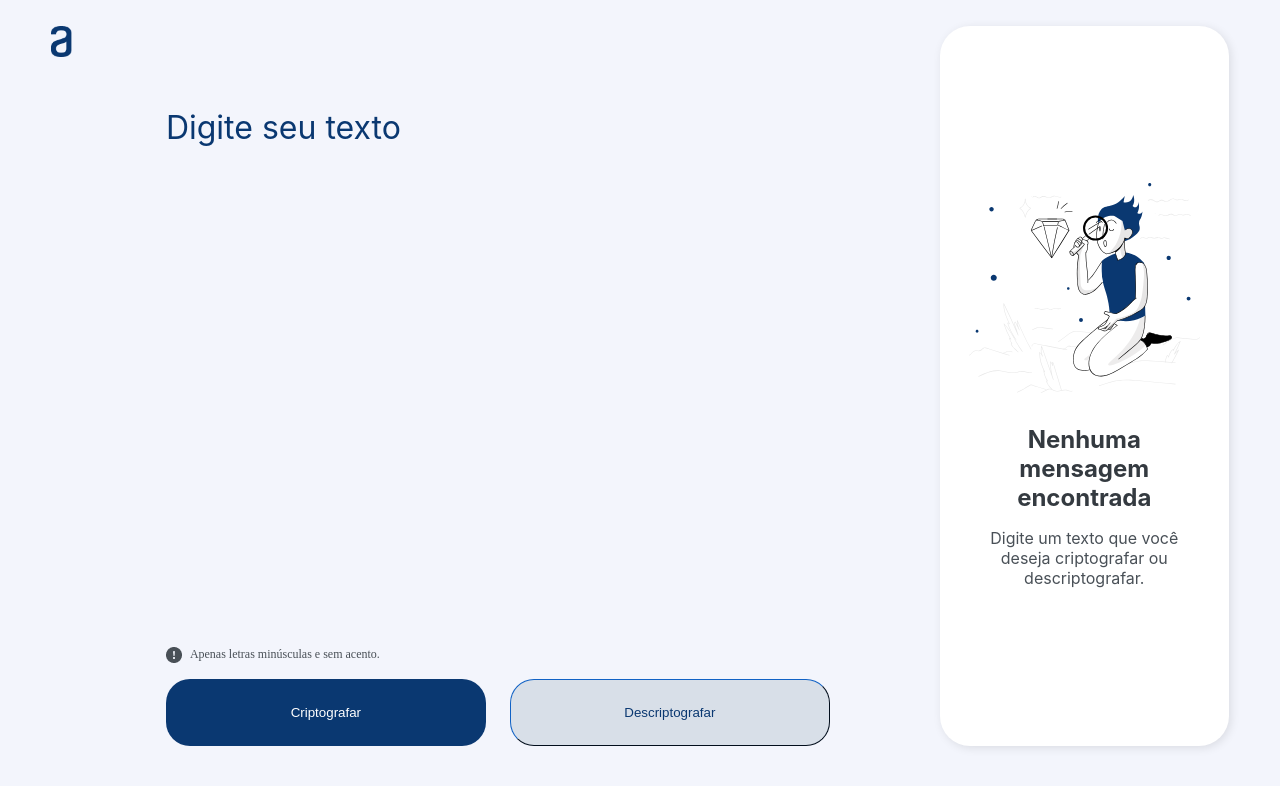
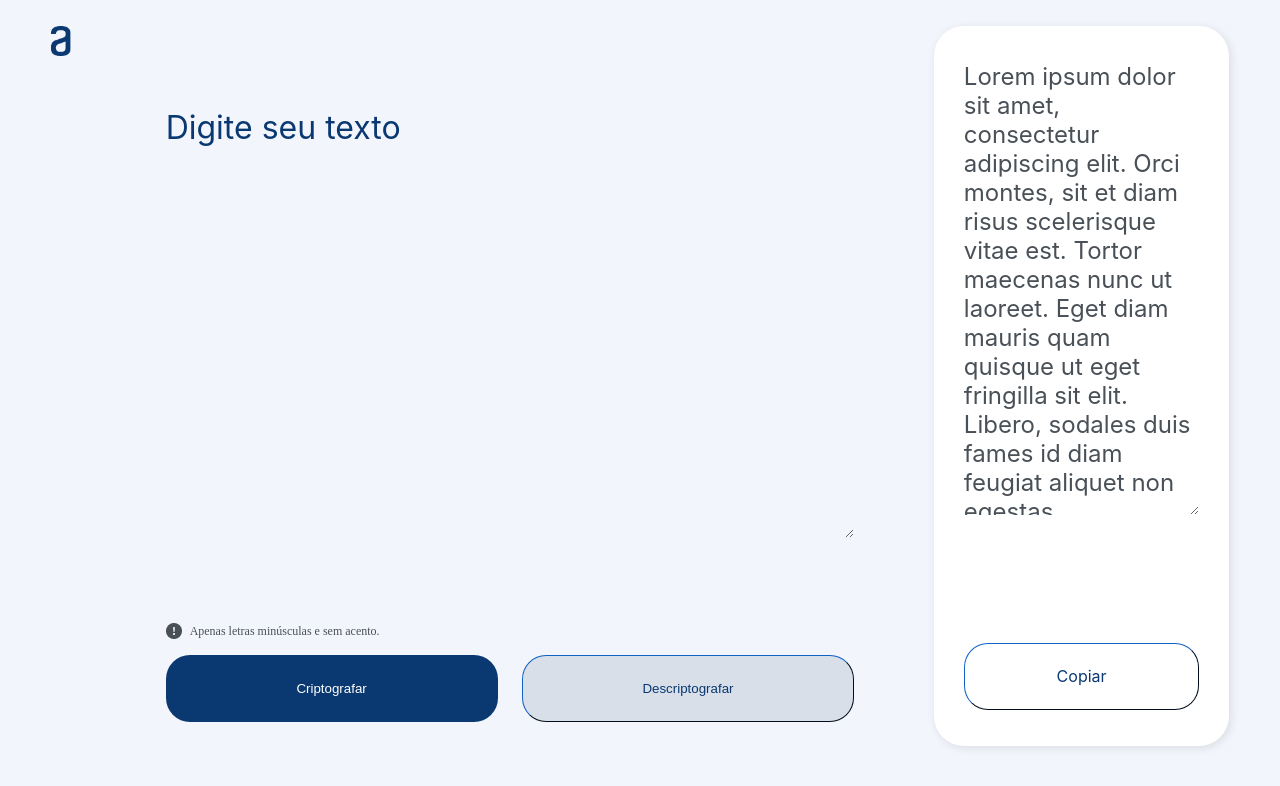
Before and after one commit to viniciusbbastos/Projeto-decodificador-alura---HTML-CSS-e-Javascript, a plain HTML site: page index.html in a window 1280 px wide. Both pictures are taken after a click on the button "Criptografar". Drawn offline with Linux system fonts and the light colour scheme.

Commit message:
Add files via upload

```diff
--- a/index.html
+++ b/index.html
@@ -4,29 +4,34 @@
     <meta charset="UTF-8">
     <meta name="viewport" content="width=device-width, initial-scale=1.0">
     <link rel="stylesheet" href="./style/style.css">
+
     <title>Decodificador</title>
 </head>
 <body>
-
+    <script src="script.js"></script>
     <main class="conteudo">
         <figure class="conteudo__figuras">
             <img class="conteudo__figuras__logo" src="./assets/logo-alura.png" alt="Logo alura">
         </figure>
         <section class="conteudo__criptografia">
-            <input class="conteudo__criptografia__caixa" type="text" name="campo" value="Digite seu texto">
+            <textarea name="texto" id="conteudo__criptografia__caixa" onfocus="limparTexto(this)" onblur="reporTexto(this)">Digite seu texto</textarea>
             <div class="conteudo__criptografia__info">
                 <p class="conteudo__criptografia__info__texto"><img class="conteudo__criptografia__info__imagem" src="./assets/exclamacao.png" alt="exclamacao logo">Apenas letras minúsculas e sem acento.</p>
                 <div class="conteudo__criptografia__info__button">
-                    <button class="conteudo__criptografia__info__button__crip">Criptografar</button>
-                    <button class="conteudo__criptografia__info__button__decrip">Descriptografar</button>
+                    <button class="conteudo__criptografia__info__button__crip" onclick="criptografar()">Criptografar</button>
+                    <button class="conteudo__criptografia__info__button__decrip" onclick="descriptografar()">Descriptografar</button>
                 </div>
             </div>
         </section>
         <section class="conteudo__mostra">
-            <img class="conteudo__mostra__imagem" src="./assets/pessoa-luupa.svg" alt="Pessoa com uma lupa">
-            <div class="conteudo__mostra__info">
+            <img id="conteudo__mostra__imagem" src="./assets/pessoa-luupa.svg" alt="Pessoa com uma lupa">
+            <div id="conteudo__mostra__info">
                 <h1 class="conteudo__mostra__info__subtitulo">Nenhuma mensagem encontrada</h1>
                 <p class="conteudo__mostra__info__texto">Digite um texto que você deseja criptografar ou descriptografar.</p>
+            </div>
+            <div id="conteudo__mostra__alt">
+                <textarea id="conteudo__mostra__resultado">Lorem ipsum dolor sit amet, consectetur adipiscing elit. Orci montes, sit et diam risus scelerisque vitae est. Tortor maecenas nunc ut laoreet. Eget diam mauris quam quisque ut eget fringilla sit elit. Libero, sodales duis fames id diam feugiat aliquet non egestas.</textarea>
+                <button id="conteudo__mostra__copiar" onclick="copiar()">Copiar</button>
             </div>
         </section>
     </main>
--- /dev/null
+++ b/script.js
@@ -0,0 +1,67 @@
+
+
+function limparTexto(textarea) {
+    if (textarea.value === "Digite seu texto") {
+        textarea.value = "";
+        textarea.classList.add("digitando");
+    }
+}
+
+function reporTexto(textarea) {
+    if (textarea.value === "") {
+        textarea.value = "Digite seu texto";
+        textarea.classList.remove("digitando");
+    }
+}
+
+function criptografar() {
+    let imagem = document.getElementById("conteudo__mostra__imagem");
+    let textoInfo = document.getElementById("conteudo__mostra__info");
+    let alternativo = document.getElementById("conteudo__mostra__alt");
+    let textoLimpo = document.getElementById("conteudo__criptografia__caixa");
+    let caixaTexto = document.getElementById("conteudo__mostra__resultado");
+
+    alternativo.style.display = "none";
+
+    if (alternativo.style.display === "none") {
+        if (screen.width > 768) {
+            imagem.style.display = "none";
+        }
+        textoInfo.style.display = "none";
+        alternativo.style.display = "flex";
+    }
+
+    if (textoLimpo.value !== "Digite seu texto") {
+        caixaTexto.value = textoLimpo.value.replace(/e/g, "enter").replace(/i/g, "imes").replace(/a/g, "ai").replace(/o/g, "ober").replace(/u/g, "ufat");
+        textoLimpo.value = "Digite seu texto";
+    }
+}
+
+function descriptografar() {
+    let imagem = document.getElementById("conteudo__mostra__imagem");
+    let textoInfo = document.getElementById("conteudo__mostra__info");
+    let alternativo = document.getElementById("conteudo__mostra__alt");
+    let textoLimpo = document.getElementById("conteudo__criptografia__caixa");
+    let caixaTexto = document.getElementById("conteudo__mostra__resultado");
+
+    alternativo.style.display = "none";
+
+    if (alternativo.style.display === "none") {
+        if (screen.width > 768) {
+            imagem.style.display = "none";
+        }
+        textoInfo.style.display = "none";
+        alternativo.style.display = "flex";
+    }
+
+    if (textoLimpo.value !== "Digite seu texto") {
+        caixaTexto.value = textoLimpo.value.replace(/enter/g, "e").replace(/imes/g, "i").replace(/ai/g, "a").replace(/ober/g, "o").replace(/ufat/g, "u");
+        textoLimpo.value = "Digite seu texto";
+    }
+}
+
+function copiar() {
+    let caixaTexto = document.getElementById("conteudo__mostra__resultado");
+
+    navigator.clipboard.writeText(caixaTexto.value);
+}
--- a/style/style.css
+++ b/style/style.css
@@ -13,19 +13,6 @@ body {
     height: 100vh;
 }
 
-/* .cabecalho {
-    display: flex;
-    margin: 2% 4%;
-}
-
-.cabecalho__figuras {
-    width: 5%;
-}
-
-.cabecalho__figuras__logo {
-    width: 35%;
-} */
-
 .conteudo {
     display: flex;
     justify-content: space-between;
@@ -40,7 +27,7 @@ body {
 }
 
 .conteudo__figuras__logo {
-    width: 60%;
+    width: 20px;
 }
 
 .conteudo__criptografia {
@@ -48,13 +35,16 @@ body {
     flex-direction: column;
     justify-content: space-between;
     padding-top: 7%;
+    padding-bottom: 2%;
     width: 60%;
     height: auto;
 }
 
-.conteudo__criptografia__caixa {
-    background-color: var(--cor-primaria);
-    border: 0;
+#conteudo__criptografia__caixa {
+    background-color: transparent;
+    border: none;
+    outline: none;
+    height: 70%;
     color: var(--cor-secundaria);
     font-family: 'Inter', sans-serif;
     font-size: 2rem;
@@ -84,18 +74,20 @@ body {
 }
 
 .conteudo__criptografia__info__button__crip {
+    cursor: pointer;
     background-color: var(--cor-secundaria);
     color: white;
-    width: 320px;
+    width: 100%;
     height: 67px;
     border: none;
     border-radius: 24px;
 }
 
 .conteudo__criptografia__info__button__decrip {
+    cursor: pointer;
     background-color: #D8DFE8;
     color: var(--cor-secundaria);
-    width: 320px;
+    width: 100%;
     height: 67px;
     border-width: 1px;
     border-radius: 24px;
@@ -115,11 +107,11 @@ body {
     border-radius: 30px;
 }
 
-.conteudo__mostra__imagem {
+#conteudo__mostra__imagem {
     width: 80%;
 }
 
-.conteudo__mostra__info {
+#conteudo__mostra__info {
     display: flex;
     flex-direction: column;
     text-align: center;
@@ -140,3 +132,67 @@ body {
     color: #495057;
     font-size: 1rem;
 }
+
+#conteudo__mostra__alt {
+    display: none;
+    height: 90%;
+    width: 80%;
+    flex-direction: column;
+    justify-content: space-between;
+
+}
+
+#conteudo__mostra__resultado {
+    background-color: transparent;
+    border: none;
+    outline: none;
+    overflow: hidden;
+    font-family: 'Inter', sans-serif;
+    height: 70%;
+    font-size: 1.5rem;
+    color: #495057;
+}
+
+#conteudo__mostra__copiar {
+    cursor: pointer;
+    background-color: transparent;
+    font-size: 1rem;
+    font-family: 'Inter', sans-serif;
+    color: var(--cor-secundaria);
+    height: 67px;
+    border-width: 1px;
+    border-radius: 24px;
+    border-color: var(--cor-secundaria);
+}
+
+@media screen and (max-width: 768px) {
+
+    .conteudo {
+        flex-direction: column;
+        padding-bottom: 5%;
+        gap: 20px;
+        height: auto;
+    }
+    #conteudo__mostra__imagem {
+        display: none;
+    }
+    .conteudo__criptografia {
+        margin: 0;
+        padding: 0%;
+        width: auto;
+    }
+    #conteudo__criptografia__caixa {
+        height: 300px;
+    }
+    .conteudo__mostra {
+        width: 96%;
+        height: 600px;
+        padding: 5% 2%;
+    }
+}
+
+@media screen and (max-width: 375px) {
+    .conteudo__criptografia__info__button {
+        flex-direction: column;
+    }
+}
```
